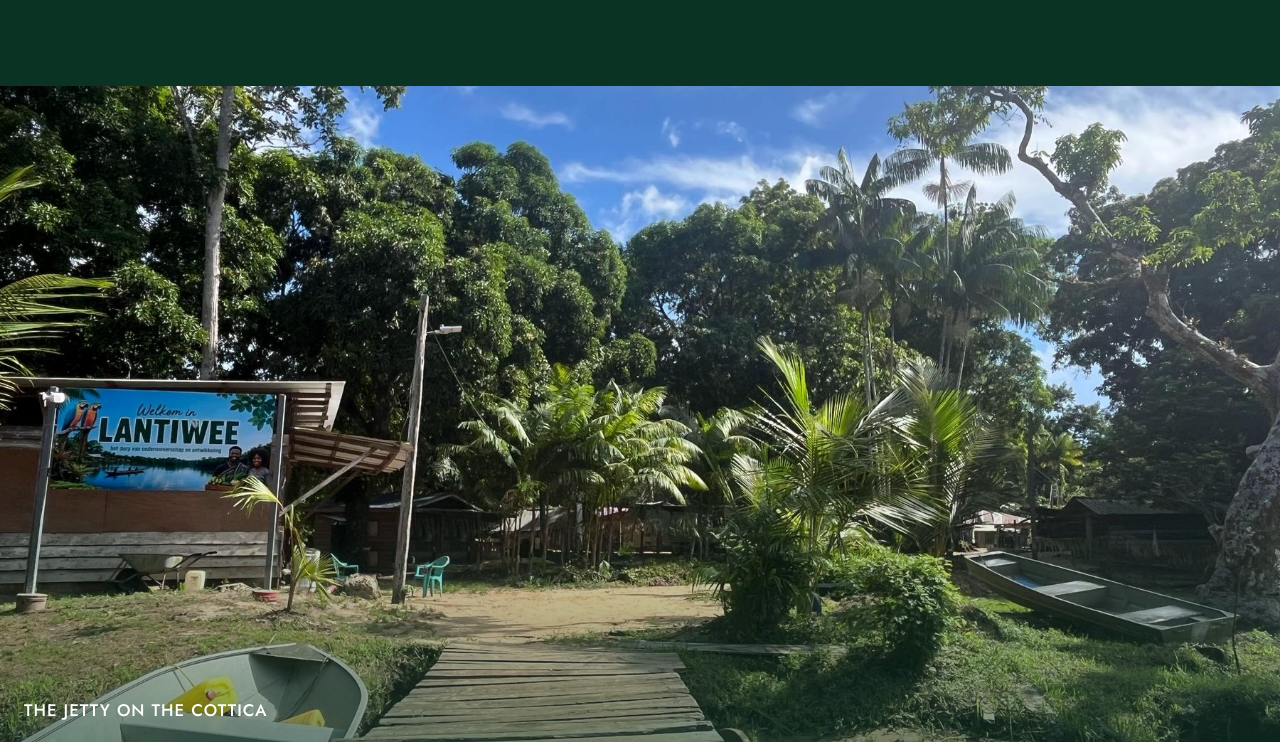
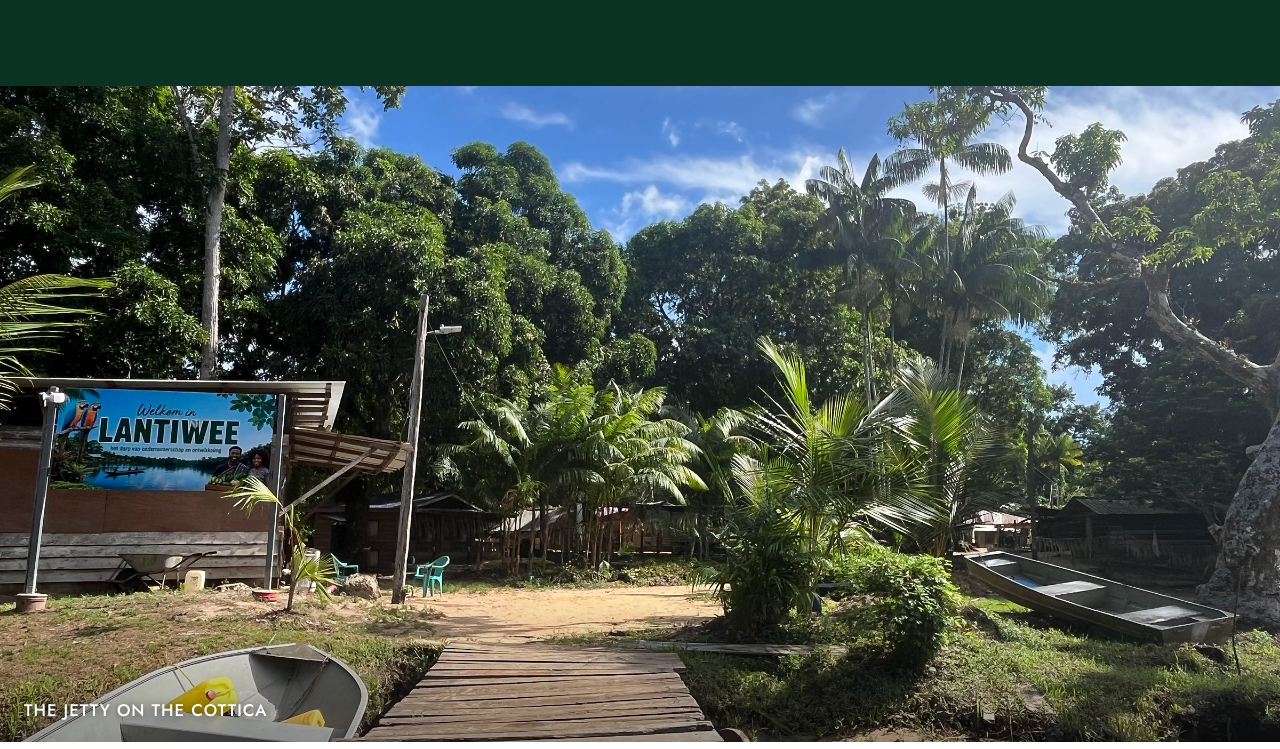
Before and after one commit to lantiweecottica-afk/lantiwee-site, a plain HTML site: page index.html in a window 1280 px wide. Shown: the part 2471-3220 px from the top of the page. Drawn offline with nearby package versions, Linux system fonts and the light colour scheme.

Commit message:
Bandfoto's scherper en feller: hogere resolutie, lichtere overlay
Co-Authored-By: Claude Opus 5.5 <noreply@anthropic.com>
Claude-Session: https://claude.ai/code/session_01Ghp3mEVa6VNivHrbYzWYU2

```diff
--- a/index.html
+++ b/index.html
@@ -97,7 +97,7 @@ section{padding-block:88px}
 .about-facts dd{margin:0;font-weight:600;text-align:right}
 @media (max-width:760px){.about{grid-template-columns:minmax(0,1fr);gap:24px}}
 .band{position:relative;height:min(62vh,560px);min-height:300px}
-.band::after{content:"";position:absolute;inset:0;background:linear-gradient(transparent 60%,rgba(10,51,36,.55))}
+.band::after{content:"";position:absolute;inset:0;background:linear-gradient(transparent 78%,rgba(0,0,0,.38))}
 .bandcap{position:absolute;left:24px;bottom:20px;z-index:1;color:#fff;font:500 1.05rem var(--head);text-transform:uppercase;letter-spacing:.06em}
 .bgsec{padding-block:60px}
 .bgsec h2{font-size:clamp(1.35rem,2.6vw,1.7rem)}
@@ -261,6 +261,7 @@ footer a{color:#c9d8ce;text-decoration:none} footer a:hover{color:#fff}
 .social a:hover{transform:translateY(-2px);filter:brightness(1.1)}
 .social svg{width:24px;height:24px}
 .s-ig{background:#d8317a}.s-fb{background:#2f66f0}.s-tt{background:#000;box-shadow:inset 0 0 0 1px rgba(255,255,255,.18)}
+.bandcap{text-shadow:0 1px 8px rgba(0,0,0,.6)}
 </style>
 </head>
 <body>
@@ -384,7 +385,7 @@ footer a{color:#c9d8ce;text-decoration:none} footer a:hover{color:#fff}
   </div>
 </section>
 
-<div class="band band-wide bgimg" style="background-image:url('images/IMG_1885b.jpg');background-position:center 60%" role="img" aria-label="De steiger aan de Cottica bij Lantiwee" data-i18n-aria="band1Alt"><span class="bandcap" data-i18n="band1">De steiger aan de Cottica</span></div>
+<div class="band band-wide bgimg" style="background-image:url('images/IMG_1885hq.jpg');background-position:center 60%" role="img" aria-label="De steiger aan de Cottica bij Lantiwee" data-i18n-aria="band1Alt"><span class="bandcap" data-i18n="band1">De steiger aan de Cottica</span></div>
 
 <!-- TOUR -->
 <section class="tour" id="dagtour">
@@ -502,7 +503,7 @@ footer a{color:#c9d8ce;text-decoration:none} footer a:hover{color:#fff}
   </div>
 </section>
 
-<div class="band band-wide bgimg" style="background-image:url('images/IMG_0049.jpg');background-position:center 55%" role="img" aria-label="De Cottica-rivier bij Lantiwee met een korjaal en regenwoud langs de oever" data-i18n-aria="band2Alt"><span class="bandcap" data-i18n="band2">Langs de waterkant van Lantiwee</span></div>
+<div class="band band-wide bgimg" style="background-image:url('images/IMG_0049hq.jpg');background-position:center 55%" role="img" aria-label="De Cottica-rivier bij Lantiwee met een korjaal en regenwoud langs de oever" data-i18n-aria="band2Alt"><span class="bandcap" data-i18n="band2">Langs de waterkant van Lantiwee</span></div>
 
 <!-- VILLAGE & HARVEST -->
 <section class="harvest bgsec" id="oogst">
```
Also changed, not shown: images/IMG_0049.jpg (deleted), images/IMG_0049hq.jpg (added), images/IMG_1885b.jpg (deleted), images/IMG_1885hq.jpg (added).
